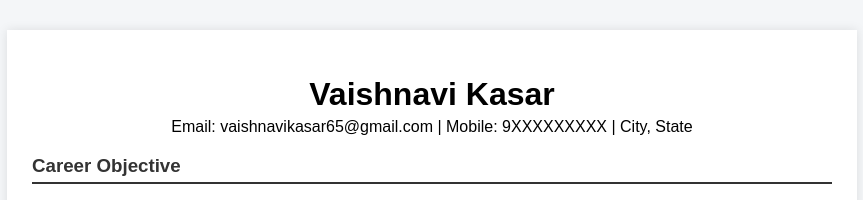
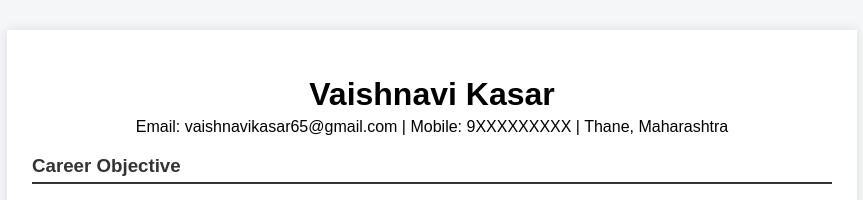
Before and after one commit to vaishnavikasar2526-cloud/Vaishu, a plain HTML site: page index.html in a window 1280 px wide. Shown: the top 200 px of the page, without its empty margins (208-1071 px from the left). Drawn offline with Linux system fonts and the light colour scheme.

Commit message:
Update index.html

```diff
--- a/index.html
+++ b/index.html
@@ -60,7 +60,7 @@
     <div class="header">
         <h1>Vaishnavi Kasar</h1>
         <p class="8xxxxxxxxx">
-            Email: vaishnavikasar65@gmail.com | Mobile: 9XXXXXXXXX | City, State
+            Email: vaishnavikasar65@gmail.com | Mobile: 9XXXXXXXXX | Thane, Maharashtra
         </p>
     </div>
 
```
